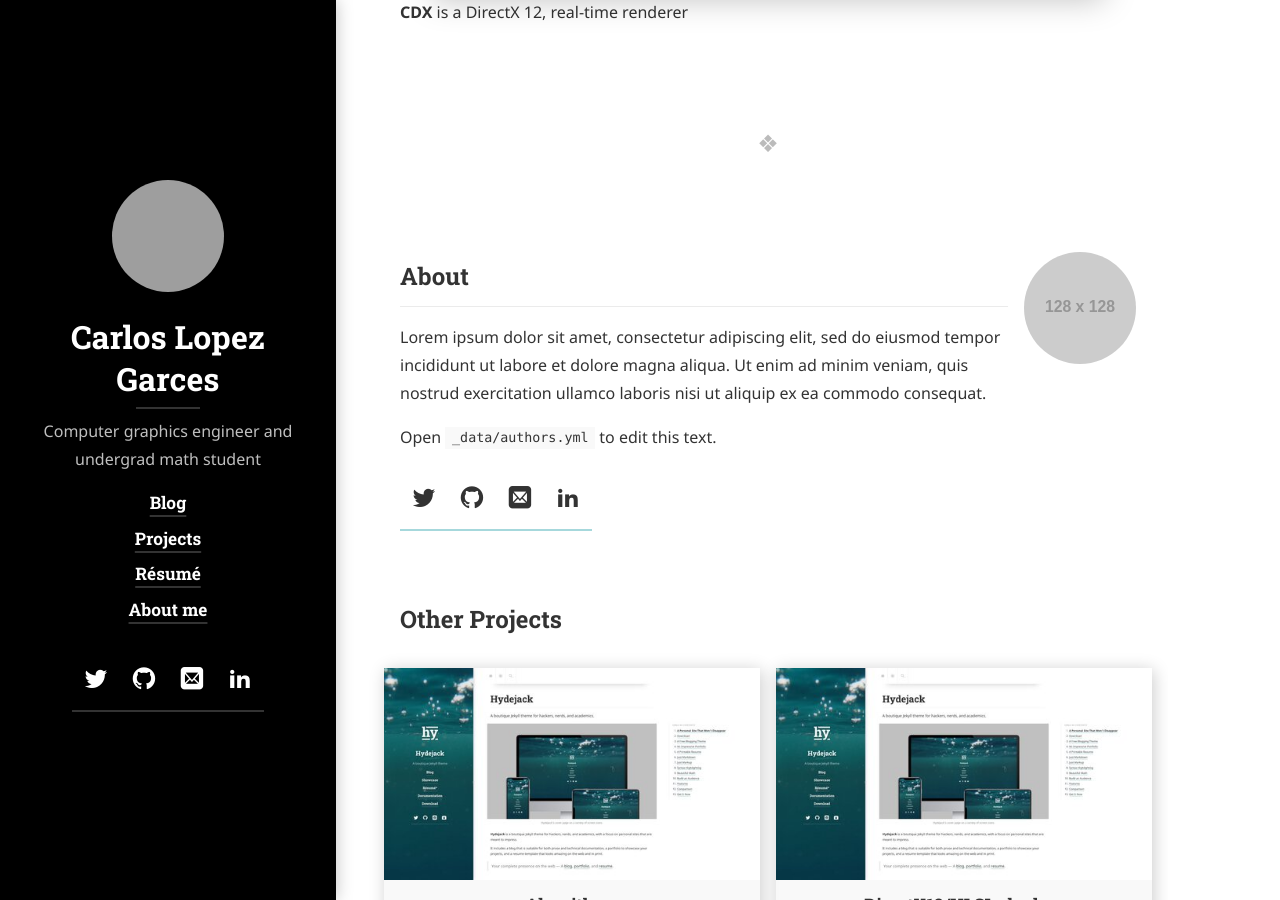
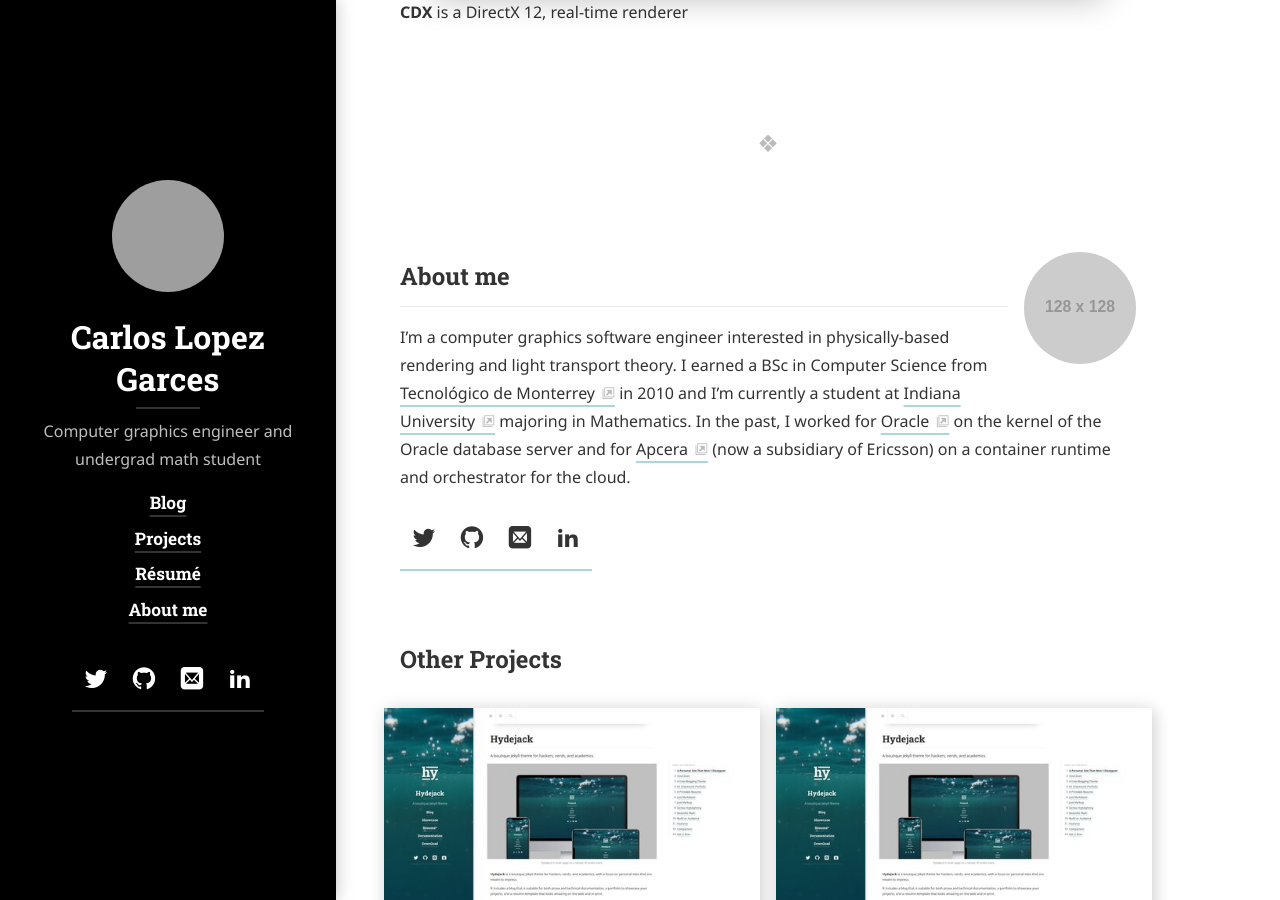
Before and after one commit to carlos-lopez-garces/carlos-lopez-garces.github.io, a Jekyll site: the page built from _projects/cdx.md, in a window 1280 px wide and 900 px high, scrolled down 746 px. Built offline with Jekyll 4.4.1, drawn with Linux system fonts in a browser that asks for light colours; cached includes are drawn as plain includes; nearby versions of some CDN libraries; some web fonts are replaced; library files that are not in the unit come from our copies; grey boxes are pictures that could not be loaded.

Commit message:
Reword About me footer

```diff
--- a/_data/authors.yml
+++ b/_data/authors.yml
@@ -8,11 +8,7 @@
   # Used at the bottom of each page and at the top of the `about` layout
   # Markdown enabled, can use multiple paragraphs (enabled by `|`)
   about:             |
-    Lorem ipsum dolor sit amet, consectetur adipiscing elit,
-    sed do eiusmod tempor incididunt ut labore et dolore magna aliqua.
-    Ut enim ad minim veniam, quis nostrud exercitation ullamco laboris nisi ut aliquip ex ea commodo consequat.
-
-    Open `_data/authors.yml` to edit this text.
+    I'm a computer graphics software engineer interested in physically-based rendering and light transport theory. I earned a BSc in Computer Science from [Tecnológico de Monterrey](https://tec.mx/en) in 2010 and I'm currently a student at [Indiana University](https://www.iu.edu/index.html) majoring in Mathematics. In the past, I worked for [Oracle](https://www.oracle.com/index.html) on the kernel of the Oracle database server and for [Apcera](https://en.wikipedia.org/wiki/Apcera) (now a subsidiary of Ericsson) on a container runtime and orchestrator for the cloud.
 
   # This photo will be used in the about section
   picture:
--- a/_data/strings.yml
+++ b/_data/strings.yml
@@ -13,7 +13,7 @@
 home:                  Home
 pages:                 Pages
 posts:                 Posts
-about:                 About
+about:                 About me
 related_posts:         Related Posts
 other_projects:        Other Projects
 comments:              Comments
--- a/_includes/components/about.html
+++ b/_includes/components/about.html
@@ -2,7 +2,7 @@
 
 {% if author.about %}
   <aside class="about related mt4 mb4" role="complementary">
-    {% assign about_heading = site.data.strings.about | default:"About" %}
+    {% assign about_heading = site.data.strings.about | default:"About me" %}
     {% include components/author.html author=author heading=about_heading heading_tag='h2' %}
   </aside>
 {% endif %}
```
